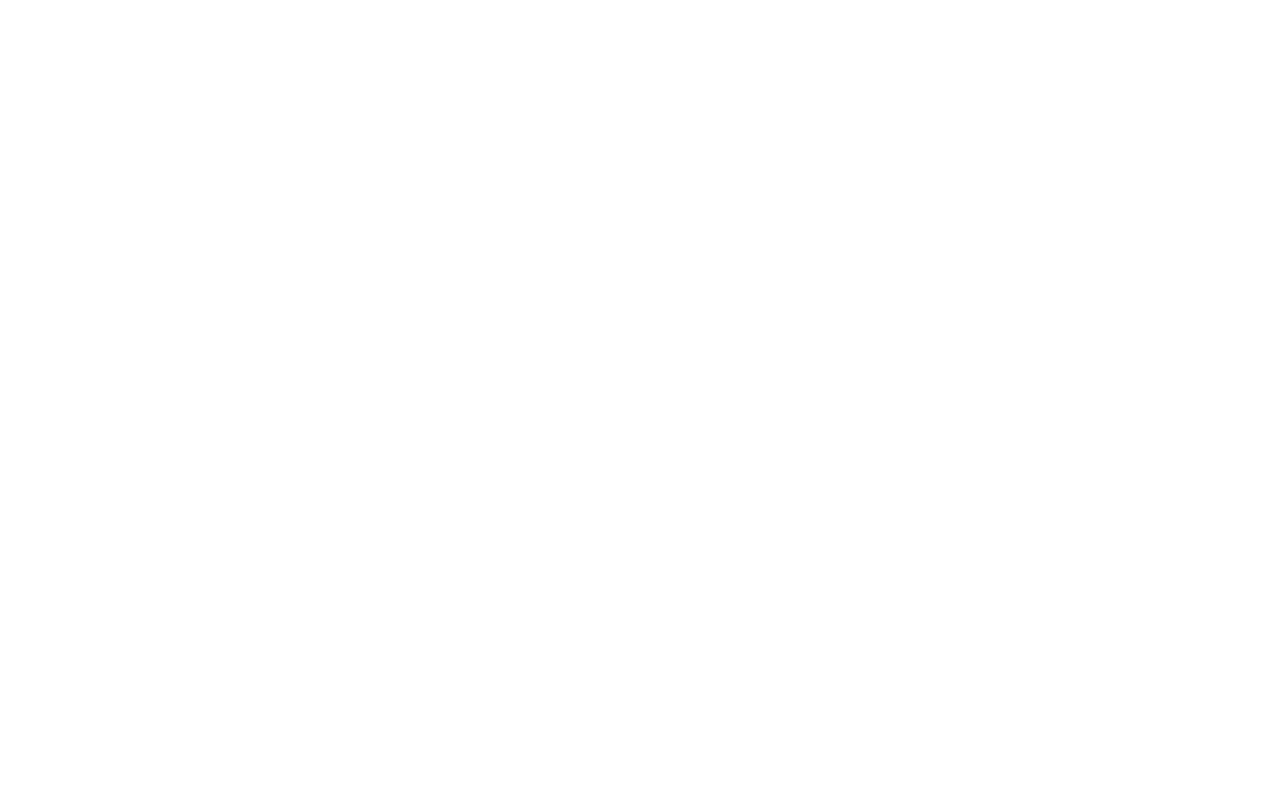
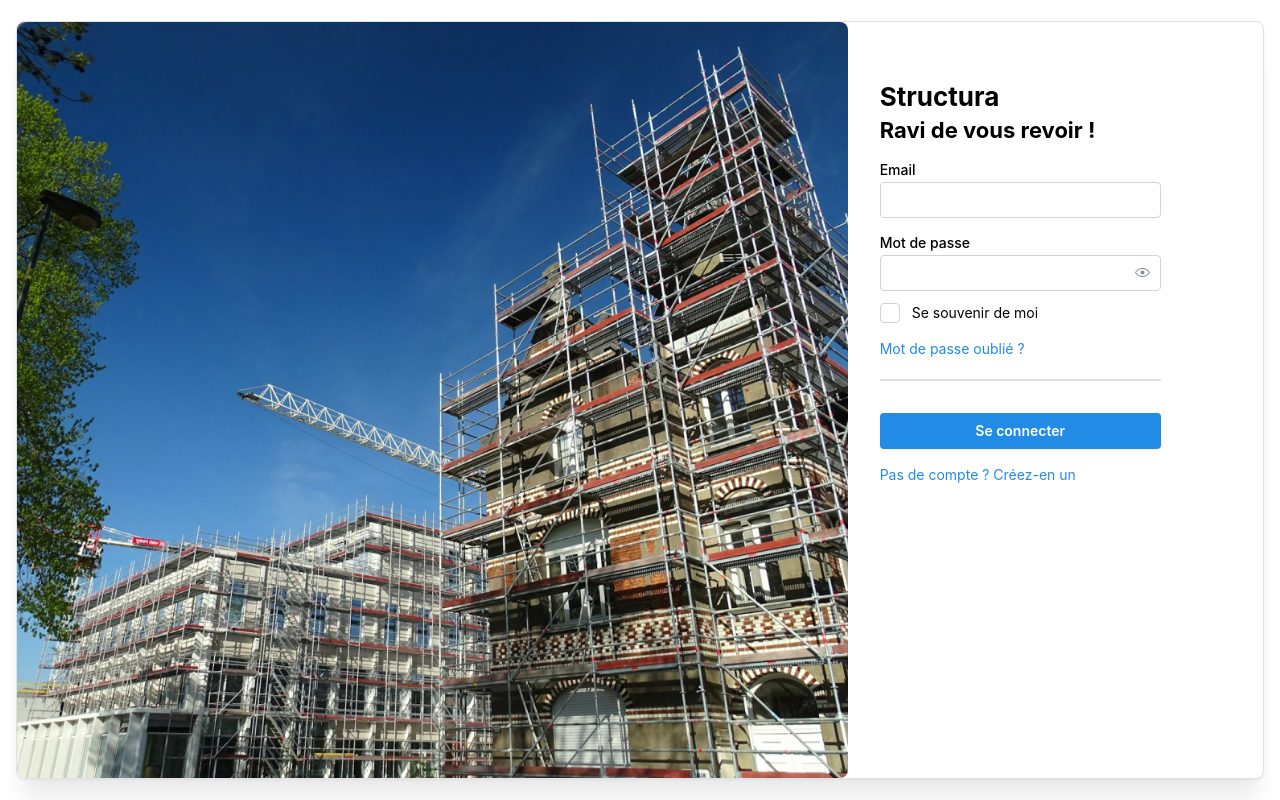
Before and after one commit to Thekorzeremi/Structura, a React (Create React App) app in the folder frontend/: page /login in a window 1280 px wide. Before the commit this address had no page. Built offline with nearby package versions, Linux system fonts and the light colour scheme.

Commit message:
login_register v1

```diff
--- a/frontend/src/App.js
+++ b/frontend/src/App.js
@@ -1,19 +1,17 @@
 import { BrowserRouter as Router, Routes, Route } from "react-router-dom";
-import AuthPage from "./pages/AuthPage";
 import { MantineProvider } from "@mantine/core";
 import "@mantine/core/styles.css";
-
+import AuthPage from "./pages/AuthPage";
 
 function App() {
   return (
     <MantineProvider>
-        <Router>
-            <Routes>
-                <Route path="/auth" element={<AuthPage />} />
-
-            </Routes>
-
-        </Router>
+      <Router>
+        <Routes>
+          <Route path="/login" element={<AuthPage type="login" />} />
+          <Route path="/register" element={<AuthPage type="register" />} />
+        </Routes>
+      </Router>
     </MantineProvider>
   );
 }
--- a/frontend/src/components/Login/LoginForm.jsx
+++ b/frontend/src/components/Login/LoginForm.jsx
@@ -1,4 +1,4 @@
-import { TextInput, PasswordInput, Checkbox, Button, Group, Anchor, Paper, Title } from "@mantine/core";
+import { TextInput, PasswordInput, Checkbox,Divider,Space, Button, Group, Anchor, Paper, Title } from "@mantine/core";
 import { useForm } from "@mantine/form";
 
 const LoginForm = ({ switchToRegister }) => {
@@ -15,8 +15,9 @@
   };
 
   return (
-    <Paper withBorder shadow="md" p={30} radius="md">
-      <Title align="center">Ravi de vous revoir !</Title>
+    <Paper w={"80%"} shadow="0"  radius="md">
+      <Title order={2}>Structura</Title>
+      <Title align="left" order={3}>Ravi de vous revoir ! </Title>
 
       <form onSubmit={form.onSubmit(handleSubmit)}>
         <TextInput label="Email" {...form.getInputProps("email")} mt="sm" />
@@ -26,6 +27,9 @@
           <Checkbox label="Se souvenir de moi" {...form.getInputProps("remember", { type: "checkbox" })} />
           <Anchor href="#" size="sm">Mot de passe oublié ?</Anchor>
         </Group>
+
+        <Space h="lg" />
+        <Divider size="sm" />
 
         <Button type="submit" fullWidth mt="xl">
           Se connecter
--- a/frontend/src/components/Register/RegisterForm.jsx
+++ b/frontend/src/components/Register/RegisterForm.jsx
@@ -1,4 +1,4 @@
-import { TextInput, PasswordInput, Checkbox, Button, Group, Anchor, Paper, Title } from "@mantine/core";
+import { TextInput, PasswordInput,Space, Checkbox, Button, Group, Anchor, Paper, Title } from "@mantine/core";
 import { useForm } from "@mantine/form";
 
 const RegisterForm = ({ switchToLogin }) => {
@@ -16,8 +16,11 @@
   };
 
   return (
-    <Paper withBorder shadow="md" p={30} radius="md">
-      <Title align="center">Bienvenue parmi nous</Title>
+    <Paper  shadow="0" p={30} radius="md">
+      <Title order={2}>Structura</Title>
+      <Space h="xl" />
+
+      <Title order={3}>Bienvenue parmi nous</Title>
 
       <form onSubmit={form.onSubmit(handleSubmit)}>
         <TextInput label="Prénom" {...form.getInputProps("name")} mt="sm" />
--- a/frontend/src/pages/AuthPage.jsx
+++ b/frontend/src/pages/AuthPage.jsx
@@ -1,28 +1,34 @@
-import { useState } from "react";
-import { Container,Box } from "@mantine/core";
+import { Grid, Paper, Image, Stack, Container } from "@mantine/core";
+import { useNavigate } from "react-router-dom";
 import LoginForm from "../components/Login/LoginForm";
 import RegisterForm from "../components/Register/RegisterForm";
 
-const AuthPage = () => {
-  const [isLogin, setIsLogin] = useState(true);
+const AuthPage = ({ type }) => {
+  const navigate = useNavigate();
 
   return (
-    <Box display="flex" h="100vh" >
-      {/* Image de fond */}
-      <div
-        style={{
-          flex: 1,
-          backgroundImage: "url('/construction.jpg')",
-          backgroundSize: "cover",
-          backgroundPosition: "center",
-        }}
-      ></div>
+    <Container size="xl" style={{ height: '100vh', display: 'flex', alignItems: 'center', justifyContent: 'center' }}>
+      <Paper shadow="xl" w={"100%"} radius="md" withBorder >
+        <Grid gutter={0}>
+          {/* Partie gauche avec l’image */}
+          <Grid.Col span={8} style={{ display: 'flex', alignItems: 'center', justifyContent: 'center' }}>
+          <Image src="/btp_login.png" alt="BTP Login" height="100%" width="100%" fit="cover"radius="md"
+ />
+          </Grid.Col>
 
-      {/* Formulaire */}
-      <Container size={420} my={40} style={{ flex: 1, display: "flex", justifyContent: "center", alignItems: "center" }}>
-        {isLogin ? <LoginForm switchToRegister={() => setIsLogin(false)} /> : <RegisterForm switchToLogin={() => setIsLogin(true)} />}
-      </Container>
-    </Box>
+          {/* Partie droite avec le formulaire */}
+          <Grid.Col span={4} p="xl" style={{ display: 'flex', alignItems: 'center', justifyContent: 'center' }}>
+            <Stack pt={"25px"} h={"100%"} w="100%">
+              {type === "login" ? (
+                <LoginForm switchToRegister={() => navigate("/register")} />
+              ) : (
+                <RegisterForm switchToLogin={() => navigate("/login")} />
+              )}
+            </Stack>
+          </Grid.Col>
+        </Grid>
+      </Paper>
+    </Container>
   );
 };
 
```
Also changed, not shown: frontend/public/btp_login.png (added).
